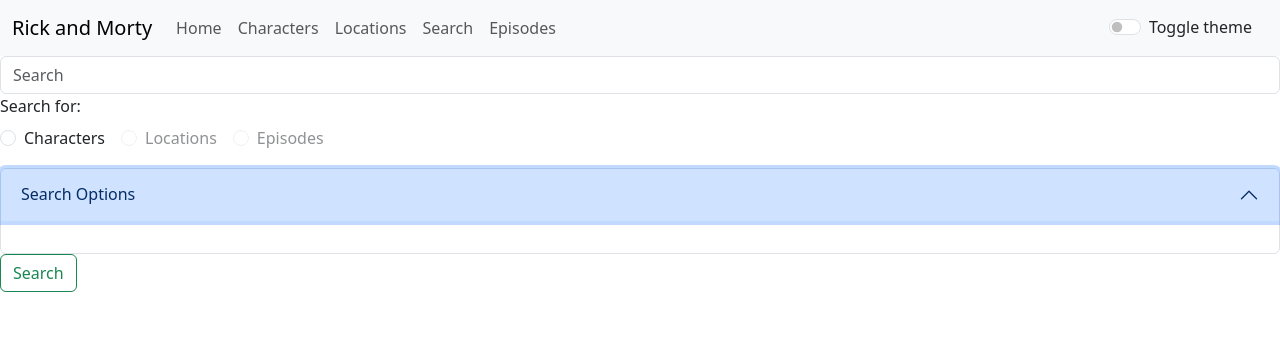
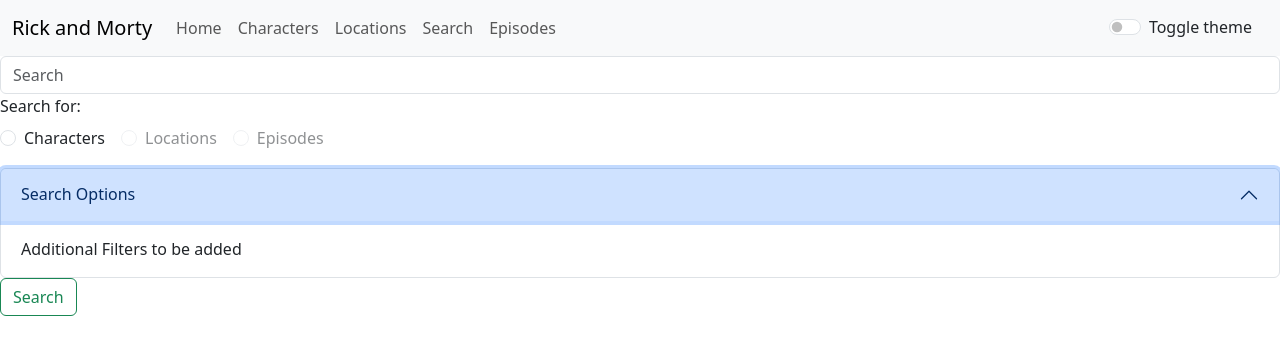
Before and after one commit to r-kozin/SBA-320H, a React (Vite) app: page /search in a window 1280 px wide. Both pictures are taken after a click on the button "Search Options". Shown: the top 354 px of the page. Built offline with nearby package versions, Linux system fonts and the light colour scheme.

Commit message:
removed extra console logs

```diff
--- a/src/components/CharCard.jsx
+++ b/src/components/CharCard.jsx
@@ -21,7 +21,7 @@
       epIds.push(epId)
     } //get array of all episode id's character is features in
     let charEpIds = epIds.join(","); //join array and dispatch to fetch episode to get all eps in one api call
-    console.log(charEpIds);
+    // console.log(charEpIds);
     dispatch(fetchSingleEpisode(charEpIds)); //get all eps in one api call
     dispatch(fetchSpecificResident(character.id));
     navigate(`/character/${character.id}`) //go to single character page
--- a/src/pages/Search.jsx
+++ b/src/pages/Search.jsx
@@ -102,7 +102,7 @@
           <Accordion>
             <Accordion.Item eventKey="0">
               <Accordion.Header>Search Options</Accordion.Header>
-              <Accordion.Body></Accordion.Body>
+              <Accordion.Body>Additional Filters to be added</Accordion.Body>
             </Accordion.Item>
           </Accordion>
           <Button variant="outline-success" onClick={handleSearch}>
--- a/src/redux/charactersSlice.jsx
+++ b/src/redux/charactersSlice.jsx
@@ -27,7 +27,7 @@
     const response = await axios.get(
       `https://rickandmortyapi.com/api/character/${residentIds}`
     );
-    console.log(response.data);
+    // console.log(response.data);
     console.log('fetching residents');
     return response.data;
   }
@@ -122,7 +122,7 @@
       .addCase(fetchResidents.fulfilled, (state, action) => {
         state.residentStatus = "succeeded";
         state.residents = action.payload;
-        console.log(action.payload);
+        // console.log(action.payload);
       })
       .addCase(fetchResidents.rejected, (state, action) => {
         state.residentStatus = "failed";
```
